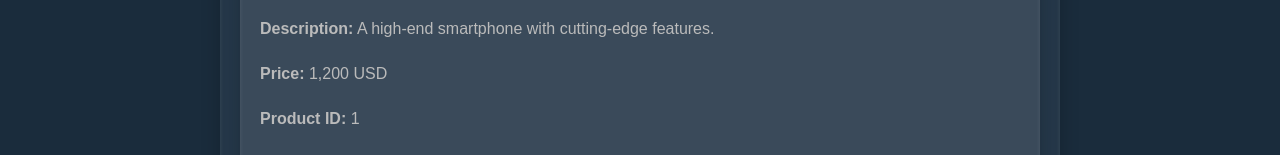
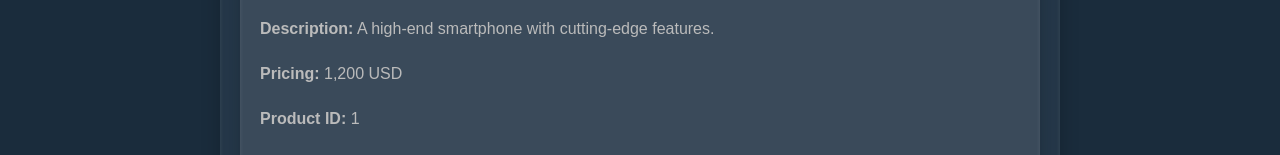
Before and after one commit to hirwacedric123/assignment3_for_react, a React (Vite) app in the folder my-react-app/: page /product/1 in a window 1280 px wide. Shown: the part 610-765 px from the top of the page. Built offline with nearby package versions, Linux system fonts and the light colour scheme.

Commit message:
changed pricing

```diff
--- a/my-react-app/src/pages/19.ProductPage.jsx
+++ b/my-react-app/src/pages/19.ProductPage.jsx
@@ -86,7 +86,7 @@ function ProductPage() {
                 <div style={productNameStyle}>{product.name}</div>
                 <div style={productDetailsStyle}>
                     <p><strong>Description:</strong> {product.description}</p>
-                    <p><strong>Price:</strong> {product.price}</p>
+                    <p><strong>Pricing:</strong> {product.price}</p>
                     <p><strong>Product ID:</strong> {productId}</p>
                 </div>
             </div>
```
